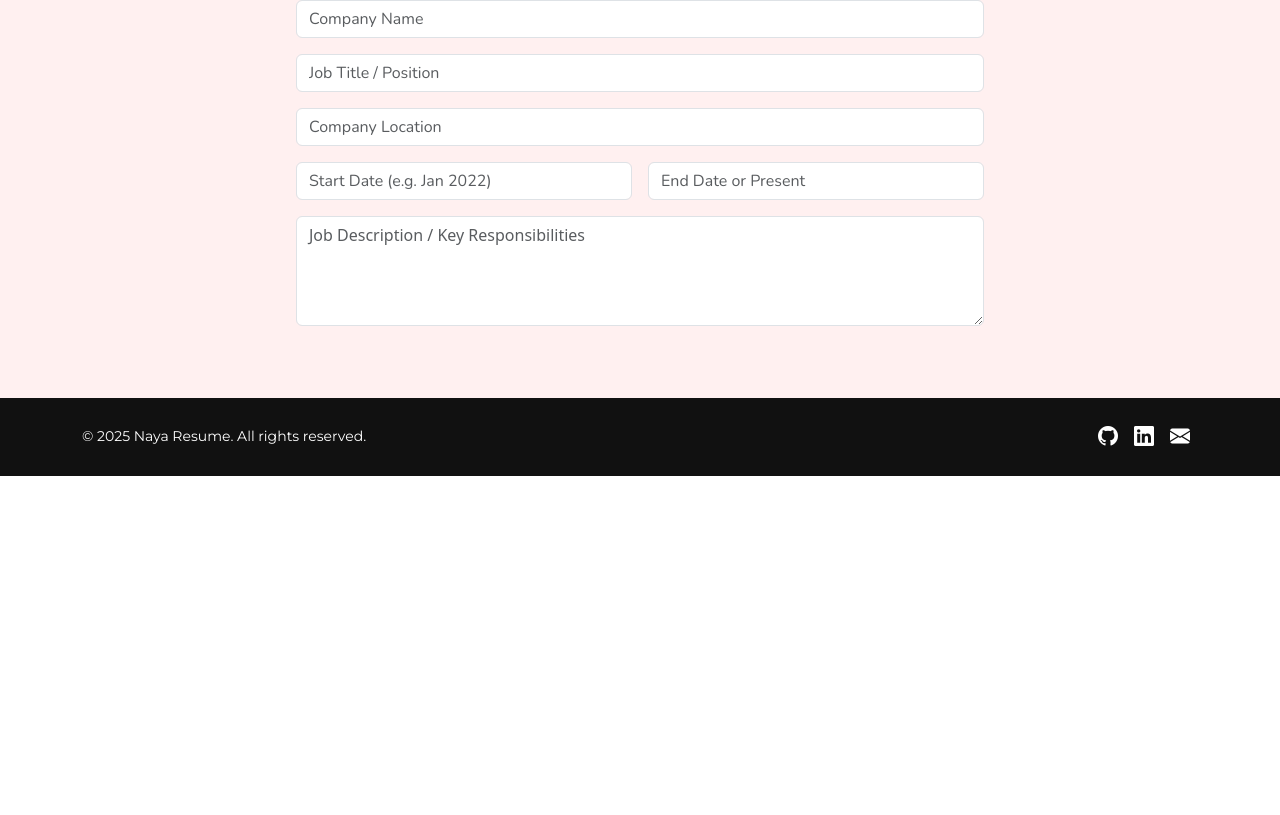
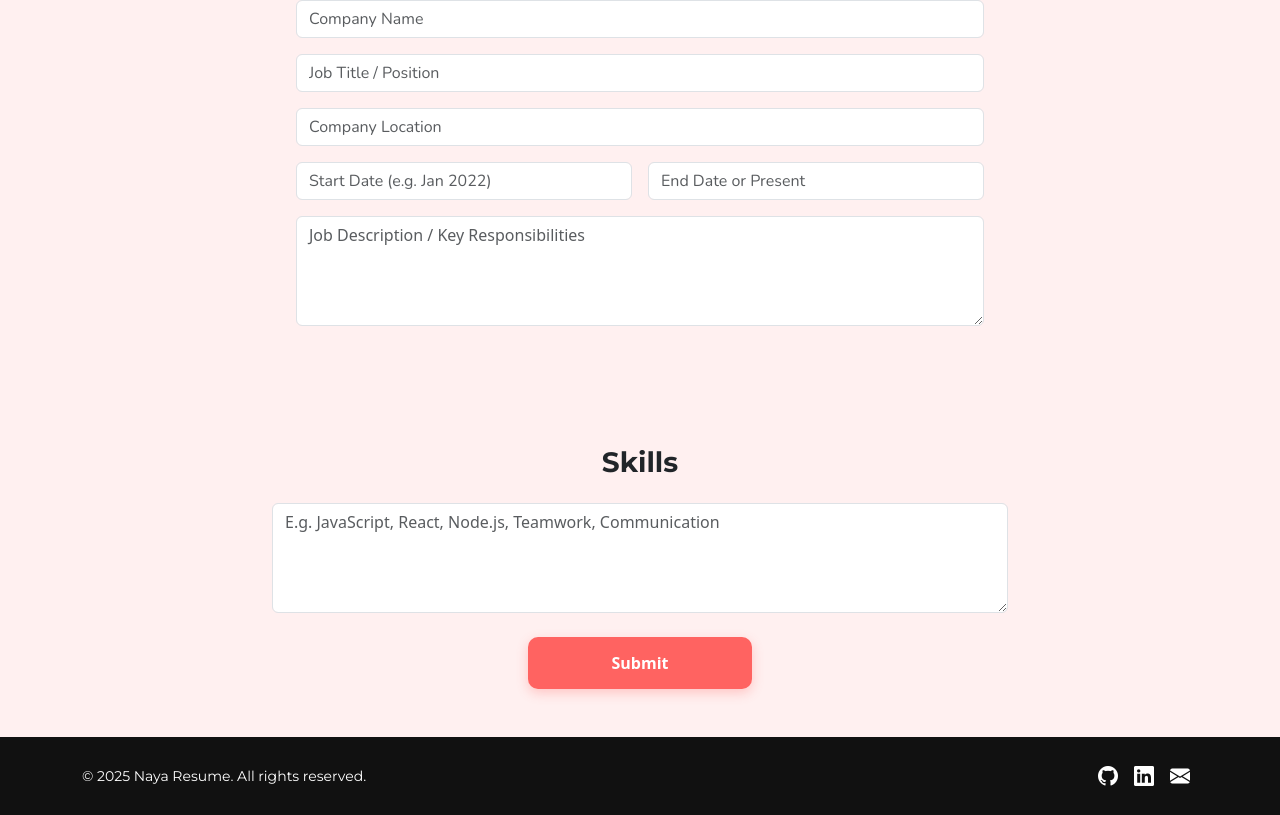
Before and after one commit to Basit2212/Naya-Resume, a React (Vite) app: page /resume in a window 1280 px wide. Shown: the part 1025-1840 px from the top of the page. Before the commit the page ends 1501 px from the top, so only its background shows below. Built offline with nearby package versions, Linux system fonts and the light colour scheme; a web font is replaced by a local one.

Commit message:
Add Template

```diff
--- a/src/Pages/Resume.css
+++ b/src/Pages/Resume.css
@@ -3,3 +3,22 @@
     min-width: 100%;
     height: auto;
 }
+
+.submit-btn {
+    width: 20%;
+    padding: 14px;
+    background: #ff6361;
+    color: white;
+    border: none;
+    border-radius: 10px;
+    font-size: 16px;
+    font-weight: 600;
+    cursor: pointer;
+    box-shadow: 0 4px 12px rgba(255, 99, 97, 0.3);
+    transition: background 0.3s, transform 0.2s;
+}
+
+.submit-btn:hover {
+    background: #e65a58;
+    transform: translateY(-2px);
+}
--- a/src/Pages/ResumePage.jsx
+++ b/src/Pages/ResumePage.jsx
@@ -1,32 +1,97 @@
 import React, { useState } from 'react';
 import { PersonalInfo } from '../components/Personal-Info/PersonalInfo';
 import './Resume.css';
-import { Container, Row } from 'react-bootstrap';
+import { Container, Row, Col, } from 'react-bootstrap';
 import EducationInfo from '../components/EducationForm/EducationInfo';
 import Experience from '../components/ExperienceForm/Experience';
+import Skill from '../components/SkillsForm/Skill';
+import ResumePreview from '../components/ResumePreview/ResumePreview'
+
 
 const ResumePage = () => {
+  const [previewMode, setPreviewMode] = useState(false);
+
   const [formData, setFormData] = useState({
     personalInfo: {},
     educationInfo: {},
     experienceInfo: {},
+    skillInfo: {}
   });
+
+  const isFormValid = () => {
+    for (const sectionKey in formData) {
+      const section = formData[sectionKey];
+
+      // If the section is empty
+      if (!section || Object.keys(section).length === 0) {
+        return false;
+      }
+
+      for (const field in section) {
+        const value = section[field];
+        if (!value || value.toString().trim() === "") {
+          return false;
+        }
+      }
+    }
+    return true;
+  };
+
+
+
+  const handleSubmitAll = () => {
+    if (!isFormValid()) {
+      alert("Please fill in all fields before submitting.");
+      return;
+    }
+
+    alert("Form submitted successfully!");
+    console.log(formData);
+    setPreviewMode(true)
+  };
 
   return (
     <div className="resume-page py-5">
       <Container>
+        {!previewMode ? (
+          <>
             <Row>
               <PersonalInfo formData={formData} setFormData={setFormData} />
             </Row>
             <Row>
-          <EducationInfo formData={formData} setFormData={setFormData} /> {/* ✅ fix here */}
+              <EducationInfo formData={formData} setFormData={setFormData} />
             </Row>
             <Row>
-          <Experience formData={formData} setFormData={setFormData} /> {/* ✅ fix here */}
+              <Experience formData={formData} setFormData={setFormData} />
             </Row>
+            <Row>
+              <Skill formData={formData} setFormData={setFormData} />
+            </Row>
+            <Row className="mt-4">
+              <Col className="text-center">
+                <button className='submit-btn' onClick={handleSubmitAll}>
+                  Submit
+                </button>
+              </Col>
+            </Row>
+          </>
+        ) : (
+          <>
+
+            <ResumePreview formData={formData} />
+            <Row className="mt-4">
+              <Col className="text-center">
+                <button className='submit-btn' onClick={() => setPreviewMode(false)}>
+                  Back to Edit
+                </button>
+              </Col>
+            </Row>
+          </>
+        )}
       </Container>
     </div>
   );
+
 };
 
 export default ResumePage;
--- a/src/components/EducationForm/EducationInfo.jsx
+++ b/src/components/EducationForm/EducationInfo.jsx
@@ -28,18 +28,21 @@ const EducationInfo = ({ formData, setFormData }) => {
                 name="institution"
                 placeholder="University / School Name"
                 className="form-control"
+                value={formData.educationInfo?.institution || ""}
                 onChange={handleChange}
               />
               <input
                 name="degree"
                 placeholder="Degree or Qualification"
                 className="form-control"
+                value={formData.educationInfo?.degree || ""}
                 onChange={handleChange}
               />
               <input
                 name="field"
                 placeholder="Field of Study"
                 className="form-control"
+                value={formData.educationInfo?.field || ""}
                 onChange={handleChange}
               />
               <div className="d-flex gap-3">
@@ -47,6 +50,7 @@ const EducationInfo = ({ formData, setFormData }) => {
                   name="startYear"
                   placeholder="Start Year"
                   className="form-control"
+                  value={formData.educationInfo?.startYear || ""}
                   type="number"
                   onChange={handleChange}
                 />
@@ -54,6 +58,7 @@ const EducationInfo = ({ formData, setFormData }) => {
                   name="endYear"
                   placeholder="End Year"
                   className="form-control"
+                  value={formData.educationInfo?.endYear || ""}
                   type="number"
                   onChange={handleChange}
                 />
@@ -62,12 +67,14 @@ const EducationInfo = ({ formData, setFormData }) => {
                 name="grade"
                 placeholder="Grade / CGPA (optional)"
                 className="form-control"
+                value={formData.educationInfo?.grade || ""}
                 onChange={handleChange}
               />
               <input
                 name="location"
                 placeholder="Location (optional)"
                 className="form-control"
+                value={formData.educationInfo?.location || ""}
                 onChange={handleChange}
               />
             </div>
--- /dev/null
+++ b/src/components/ResumePreview/ResumePreview.css
@@ -0,0 +1,103 @@
+/* .resume-preview {
+  background: white;
+  color: black;
+  padding: 40px;
+  font-family: 'Georgia', serif;
+  max-width: 800px;
+  margin: auto;
+  box-shadow: 0 0 15px rgba(0,0,0,0.1);
+}
+
+.resume-preview .header {
+  text-align: center;
+  border-bottom: 2px solid #333;
+  margin-bottom: 20px;
+}
+
+.resume-preview .section {
+  margin-bottom: 25px;
+}
+
+.resume-preview h2 {
+  font-size: 20px;
+  margin-bottom: 10px;
+  color: #333;
+} */
+/* ResumePreview.css */
+
+.resume-preview {
+  background: #fff;
+  color: #333;
+  font-family: 'Segoe UI', Tahoma, Geneva, Verdana, sans-serif;
+  max-width: 800px;
+  margin: auto;
+  padding: 40px;
+  border: 1px solid #e0e0e0;
+  border-radius: 12px;
+  box-shadow: 0 8px 24px rgba(0, 0, 0, 0.05);
+}
+
+.resume-preview h1 {
+  font-size: 2.5rem;
+  margin-bottom: 5px;
+  color: #2c3e50;
+}
+
+.contact-info {
+  font-size: 0.95rem;
+  color: #555;
+}
+
+.section-title {
+  font-size: 1.2rem;
+  font-weight: 600;
+  margin-bottom: 8px;
+  color: #3498db;
+  border-bottom: 2px solid #3498db;
+  display: inline-block;
+  padding-bottom: 3px;
+  margin-top: 25px;
+}
+
+.resume-preview p {
+  margin-bottom: 4px;
+  line-height: 1.6;
+}
+
+.resume-preview ul {
+  padding-left: 20px;
+  margin-top: 6px;
+  margin-bottom: 0;
+}
+
+.resume-preview ul li {
+  margin-bottom: 6px;
+}
+
+.fw-bold {
+  font-weight: 600;
+}
+
+.text-muted {
+  color: #7f8c8d;
+}
+
+.fst-italic {
+  font-style: italic;
+}
+
+.mb-1 {
+  margin-bottom: 0.25rem;
+}
+
+.mb-3 {
+  margin-bottom: 1rem;
+}
+
+.mt-4 {
+  margin-top: 2rem;
+}
+
+.text-center {
+  text-align: center;
+}
--- /dev/null
+++ b/src/components/ResumePreview/ResumePreview.jsx
@@ -0,0 +1,90 @@
+import React from 'react';
+import { Container } from 'react-bootstrap';
+import './ResumePreview.css';
+
+const ResumePreview = ({ formData }) => {
+  const { personalInfo, educationInfo, experienceInfo, projectsInfo, skillInfo } = formData;
+
+  return (
+    <Container className="resume-preview py-5">
+      {/* Personal Info */}
+      {personalInfo?.fullName && (
+        <div className="text-center">
+          <h1 className="fw-bold">{personalInfo.fullName}</h1>
+          <p className="contact-info">
+            {personalInfo.email && `${personalInfo.email} • `}
+            {personalInfo.phoneNumber && `${personalInfo.phoneNumber} • `}
+            {personalInfo.linkedin && `LinkedIn: ${personalInfo.linkedin}`}
+          </p>
+        </div>
+      )}
+
+      {/* Education */}
+      {(educationInfo?.institution || educationInfo?.degree || educationInfo?.field) && (
+        <section className="mt-4">
+          <h5 className="section-title">EDUCATION</h5>
+          {educationInfo.institution && <p className="fw-bold mb-0">{educationInfo.institution}</p>}
+          {(educationInfo.degree || educationInfo.field) && (
+            <p className="fst-italic">
+              {educationInfo.degree} {educationInfo.field && `in ${educationInfo.field}`}
+            </p>
+          )}
+          {educationInfo.endYear && (
+            <p className="text-muted">Expected {educationInfo.endYear}</p>
+          )}
+        </section>
+      )}
+
+      {/* Experience */}
+      {(experienceInfo?.company || experienceInfo?.position || experienceInfo?.description) && (
+        <section className="mt-4">
+          <h5 className="section-title">PROFESSIONAL EXPERIENCE</h5>
+          <p className="fw-bold mb-0">
+            {experienceInfo.company} {experienceInfo.location && `– ${experienceInfo.location}`}
+          </p>
+          <p className="text-muted">
+            {experienceInfo.position} {experienceInfo.startDate && `| ${experienceInfo.startDate} – ${experienceInfo.endDate}`}
+          </p>
+          {experienceInfo.description && (
+            <ul>
+              {experienceInfo.description.split('.').filter(line => line.trim() !== '').map((item, index) => (
+                <li key={index}>{item.trim()}.</li>
+              ))}
+            </ul>
+          )}
+        </section>
+      )}
+
+      {/* Projects */}
+      {projectsInfo && projectsInfo.length > 0 && (
+        <section className="mt-4">
+          <h5 className="section-title">PROJECTS & EXTRACURRICULAR</h5>
+          {projectsInfo.map((project, index) => (
+            <div key={index} className="mb-3">
+              {project.title && <p className="fw-bold mb-1">{project.title}</p>}
+              {project.description && <p>{project.description}</p>}
+            </div>
+          ))}
+        </section>
+      )}
+
+      {/* Skills */}
+      {(skillInfo?.languages || skillInfo?.tools || skillInfo?.spoken) && (
+        <section className="mt-4">
+          <h5 className="section-title">SKILLS</h5>
+          {skillInfo.languages && (
+            <p><strong>Programming Languages:</strong> {skillInfo.languages}</p>
+          )}
+          {skillInfo.tools && (
+            <p><strong>Tools & Frameworks:</strong> {skillInfo.tools}</p>
+          )}
+          {skillInfo.spoken && (
+            <p><strong>Languages Spoken:</strong> {skillInfo.spoken}</p>
+          )}
+        </section>
+      )}
+    </Container>
+  );
+};
+
+export default ResumePreview;
--- /dev/null
+++ b/src/components/SkillsForm/Skill.jsx
@@ -0,0 +1,42 @@
+import React from 'react'
+import { Col, Container, Row } from 'react-bootstrap'
+
+const Skill = ({ formData, setFormData }) => {
+
+    const handleChange = (e) => {
+        const { name, value } = e.target;
+        setFormData((prev) => ({
+            ...prev,
+            skillInfo: {
+                ...prev.skillInfo,
+                [name]: value,
+            },
+        }));
+    }
+
+    return (
+        <>
+            <Container className='mt-5'>
+                <Row>
+                    <Col md={8} className='mx-auto'>
+                        <div className='skills-section p-4'></div>
+                        <h3 className="mb-4 text-center" style={{ fontFamily: 'var(--font-heading)', fontWeight: 'bold' }}>
+                            Skills
+                        </h3>
+                        <textarea
+                            name="skills"
+                            placeholder="E.g. JavaScript, React, Node.js, Teamwork, Communication"
+                            className="form-control"
+                            rows={4}
+                            value={formData.skillInfo?.skills || ""}
+                            onChange={handleChange}
+                        />
+
+                    </Col>
+                </Row>
+            </Container>
+        </>
+    )
+}
+
+export default Skill
```
Lines whose indentation alone changed are shown as unchanged.
